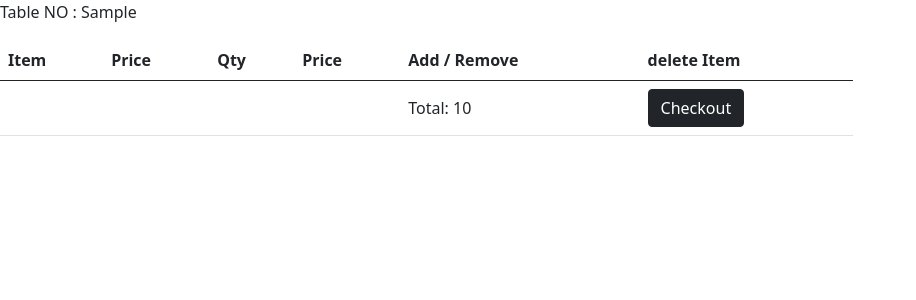
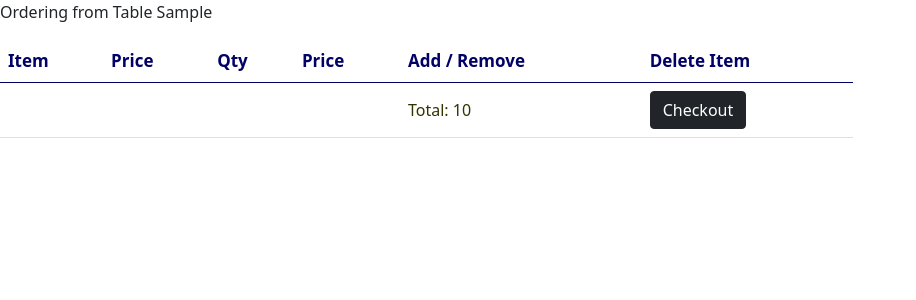
Before and after one commit to shashanka2a/Digital-Menu-Card, a Django app: template templates/cart_detail.html in a window 1280 px wide. Shown: the top 300 px of the page, without its empty margins (0-916 px from the left). Run offline with Django 3.2, Linux system fonts and the light colour scheme; the template is opened without the code that fills it: most values are stand-ins (such as "Sample title", 1, 10 or a date in 2020).

Commit message:
Update cart_detail.html

```diff
--- a/templates/cart_detail.html
+++ b/templates/cart_detail.html
@@ -4,8 +4,17 @@
 
     {% load cart_tag %}
 
-
-        <p>Table NO : {{table_no}}</p>
+    <style>
+        th {
+            color: #000066;
+            font-size: 17px;
+        }
+        td {
+            color: #333300;
+            font-size: 15x;
+        }
+    </style>
+        <p>Ordering from Table {{table_no}}</p>
 
         <div class='col-sm-8 col-sm-offset-2'>
 
@@ -16,7 +25,7 @@
                 <th>Qty</th>
                 <th>Price</th>
                 <th>Add / Remove</th>
-                <th>delete Item</th>
+                <th>Delete Item</th>
             </thead>
             <tfoot>
                 <tr>
@@ -37,14 +46,13 @@
 
                     <td>{{ value.price|multiply:value.quantity }}</td>
                     <td>
-                        <a href="{% url 'item_increment' value.product_id %}">+</a>&nbsp;&nbsp;&nbsp;&nbsp;&nbsp;
-                        <a href="{% url 'item_decrement' value.product_id %}">-</a>
-                    </td>
-                    <td>
-                        <a href="{% url 'item_clear' value.product_id %}">del</a>
-                    </td>
-                </tr>
-
+                <a href="{% url 'item_increment' value.product_id %}" class="btn btn-info" role="button">+</a>&nbsp;&nbsp;&nbsp;&nbsp;&nbsp;
+                <a href="{% url 'item_decrement' value.product_id %}" class="btn btn-danger" role="button">-</a>
+            </td>
+            <td>
+                <a href="{% url 'item_clear' value.product_id %}" class="btn btn-warning">clear</a>
+            </td>
+        </tr>
             {% endfor %}
             </table>
 
```
